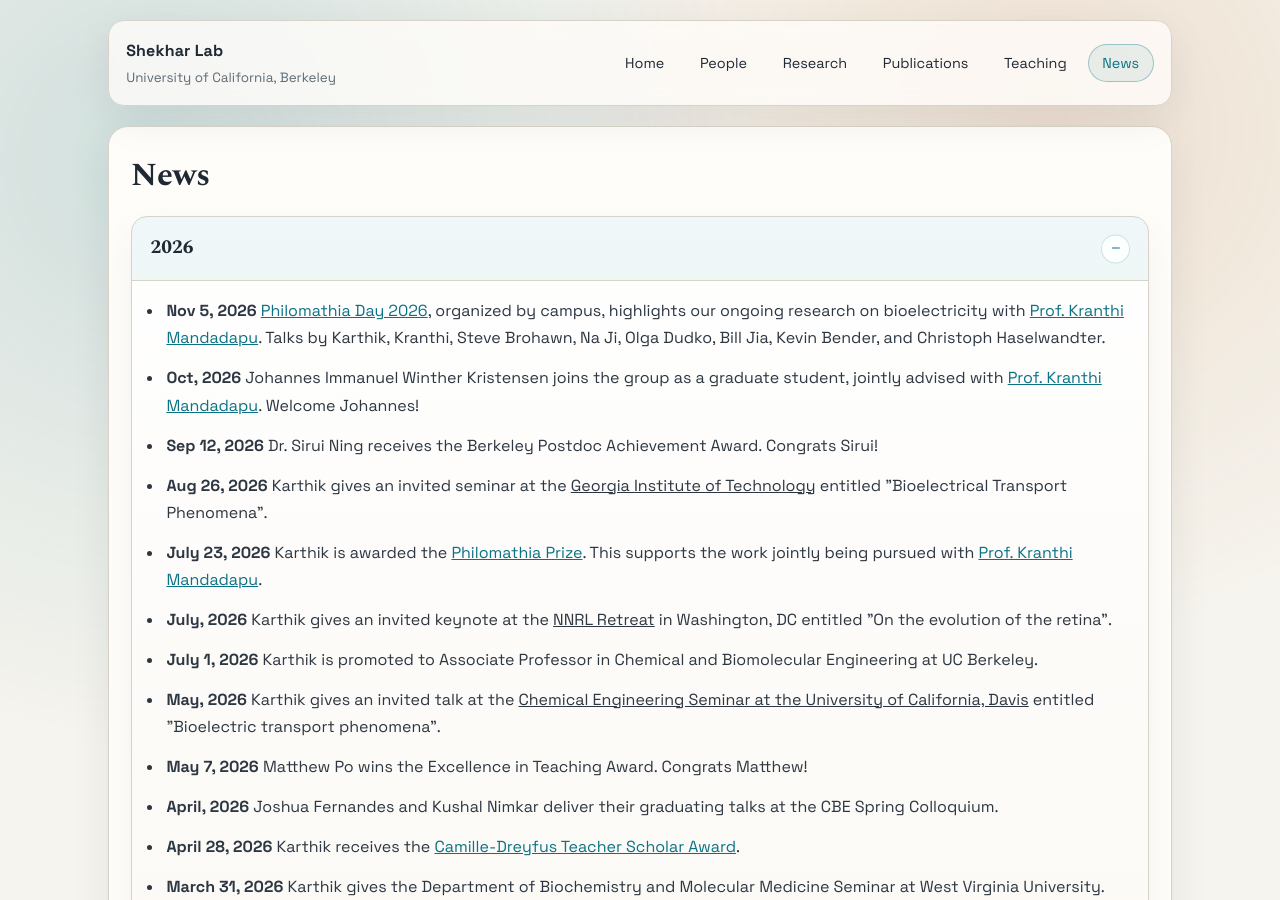
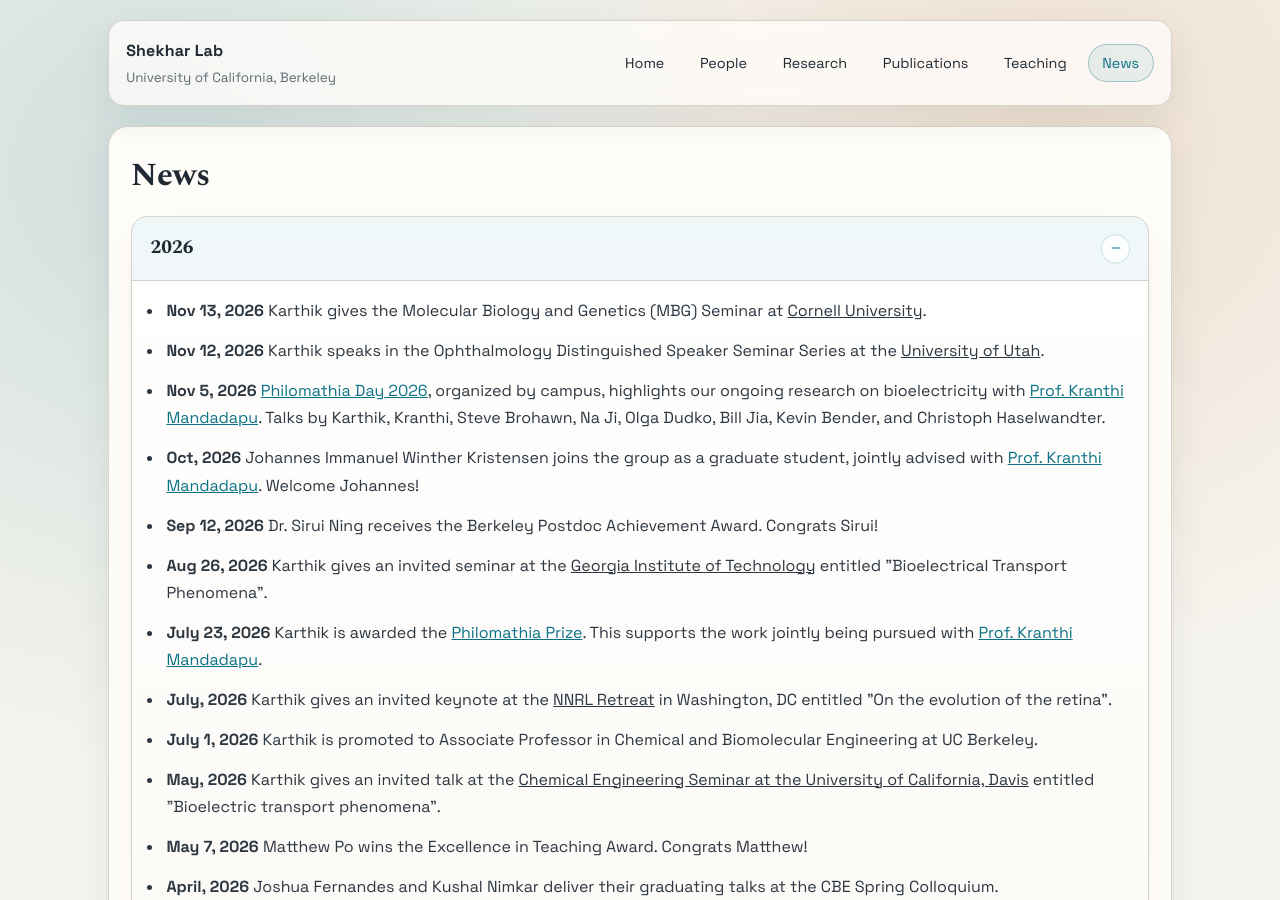
Before and after one commit to shekharlab/shekharlab.github.io, a Jekyll site: the page built from _pages/news.md, in a window 1280 px wide and 900 px high. Built offline with Jekyll 4.4.1, drawn with Linux system fonts in a browser that asks for light colours.

Commit message:
Add Utah and Cornell seminar news items
Co-Authored-By: Claude <noreply@anthropic.com>

```diff
--- a/_pages/news.md
+++ b/_pages/news.md
@@ -11,6 +11,8 @@ nav_order: 7
   <details class="news-year" open>
     <summary>2026</summary>
     <ul class="news-list">
+      <li><b>Nov 13, 2026</b> Karthik gives the Molecular Biology and Genetics (MBG) Seminar at <u>Cornell University</u>.</li>
+      <li><b>Nov 12, 2026</b> Karthik speaks in the Ophthalmology Distinguished Speaker Seminar Series at the <u>University of Utah</u>.</li>
       <li><b>Nov 5, 2026</b> <a href="https://gather.berkeley.edu/event/philomathia-symposium-2026/" target="_blank" rel="noopener noreferrer">Philomathia Day 2026</a>, organized by campus, highlights our ongoing research on bioelectricity with <a href="https://mandadapu-group.github.io" target="_blank" rel="noopener noreferrer">Prof. Kranthi Mandadapu</a>. Talks by Karthik, Kranthi, Steve Brohawn, Na Ji, Olga Dudko, Bill Jia, Kevin Bender, and Christoph Haselwandter.</li>
       <li><b>Oct, 2026</b> Johannes Immanuel Winther Kristensen joins the group as a graduate student, jointly advised with <a href="https://mandadapu-group.github.io" target="_blank" rel="noopener noreferrer">Prof. Kranthi Mandadapu</a>. Welcome Johannes!</li>
       <li><b>Sep 12, 2026</b> Dr. Sirui Ning receives the Berkeley Postdoc Achievement Award. Congrats Sirui!</li>
```
